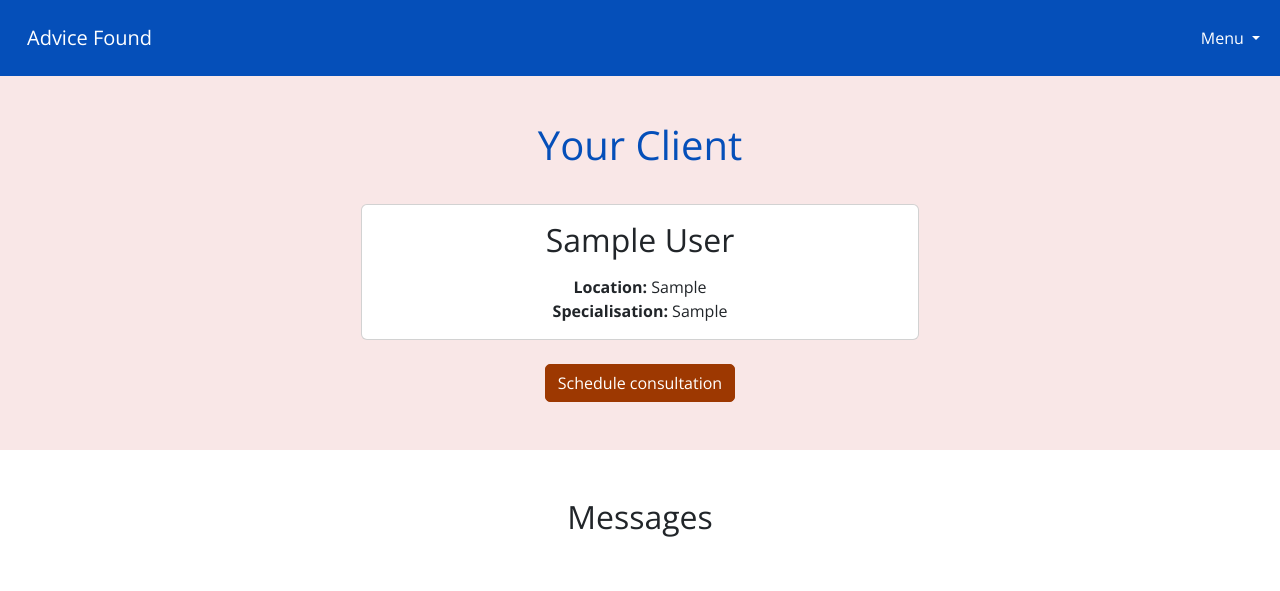
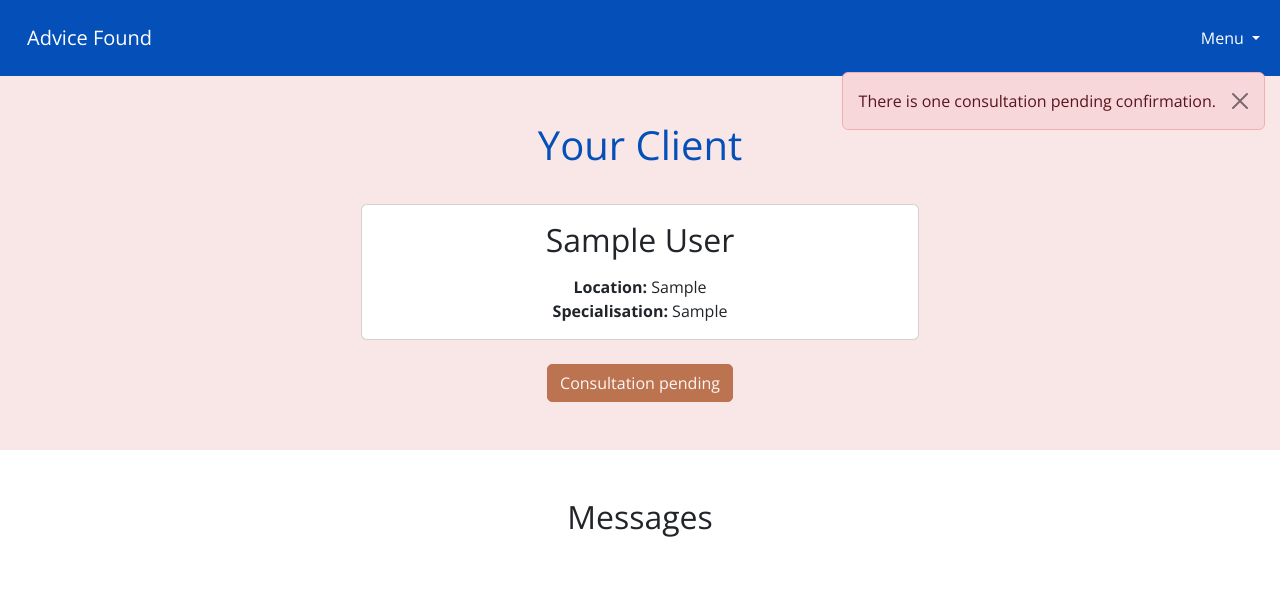
Before and after one commit to jannis-kiriasis/advisor-finder, a Django app: page /advisors/matches/client/1 in a window 1280 px wide. Shown: the top 591 px of the page. Run offline with Django 3.2, Linux system fonts and the light colour scheme; a user stored in the database is signed in; tables that the repository leaves empty hold one stand-in row (values such as "Sample post"); some libraries are stand-ins or nearby versions; some web fonts are replaced.

Commit message:
Disable schedule consultation if there is a consultation pending

```diff
--- a/advisors/views.py
+++ b/advisors/views.py
@@ -191,14 +191,35 @@ def seeker_profile(request, match_id):
     # Get seeker details
 
     match = get_object_or_404(Match, id=match_id)
+    notes = Message.objects.filter(match=match)
+    consultations = Consultation.objects.filter(match=match)
+    # Combine notes and consultations in 1 iterable list for template
+    elements = list(chain(notes, consultations))
 
-    notes = Message.objects.filter(match=match)
+    hide_consultation_form = False
 
-    consultations = Consultation.objects.filter(match=match)
+    if hide_consultation_form is False:
 
-    # Combine notes and consultations in 1 iterable list for template
+        try:
+            consultation_not_confirmed = get_object_or_404(
+                Consultation,
+                status=0
+            )
 
-    elements = list(chain(notes, consultations))
+        except:
+            messages.success(
+                request, (
+                    'There are no pending consultations. Schedule the next one!'
+                )
+            )
+        if consultation_not_confirmed:
+            hide_consultation_form = True
+
+        messages.error(
+            request, (
+                'There is one consultation pending confirmation.'
+            )
+        )
 
     if request.method == 'POST':
 
@@ -250,7 +271,8 @@ def seeker_profile(request, match_id):
         'message_form': MessageForm,
         'consultation_form': ConsultationForm,
         'page_title': f'{ match.seeker }',
-        'elements': elements
+        'elements': elements,
+        'hide_consultation_form': hide_consultation_form
         }
 
     return render(request, 'advisors/client-profile.html', context)
--- /dev/null
+++ b/checkout/functions.py
@@ -0,0 +1,4 @@
+def order_paid(order):
+    if order.paid is False:
+        order.paid = True
+        order.save()
--- a/checkout/models.py
+++ b/checkout/models.py
@@ -38,6 +38,7 @@ class Order(models.Model):
     stripe_pid = models.CharField(
         max_length=254, null=False, blank=False, default=''
     )
+    paid = models.BooleanField(default=False, blank=False)
 
     def _generate_order_number(self):
 
--- a/checkout/views.py
+++ b/checkout/views.py
@@ -54,8 +54,9 @@ def checkout(request):
     # If it doesn't exist redirect user to chat.
     try:
         consultation = Consultation.objects.filter(
-            match__id__in=get_all_matches
-            ).latest('created')
+            match__id__in=get_all_matches,
+            status=0
+            )
     except Consultation.DoesNotExist:
         message.error(request, ("Consultation doesn't exist."))
 
--- a/consultations/templates/consultations/consultation-form.html
+++ b/consultations/templates/consultations/consultation-form.html
@@ -1,6 +1,13 @@
+
+{% if hide_consultation_form is True %}
+<button class="btn btn-primary" data-bs-toggle="collapse" data-bs-target="#demo" disabled>
+    Consultation pending
+</button>
+{% else %}
 <button class="btn btn-primary" data-bs-toggle="collapse" data-bs-target="#demo">
     Schedule consultation
 </button>
+{% endif %}
 
 <div id="demo" class="collapse mt-4">
     <form id="consultation-form" method="POST">
--- a/static/css/base.css
+++ b/static/css/base.css
@@ -237,3 +237,10 @@ input[type="time"] {
     padding: 10px;
     margin-bottom: 10px;
 }
+
+/* advisors/matches/client */
+
+.btn:disabled {
+    background-color: var(--fuzzy-wuzzy);
+    border-color: var(--fuzzy-wuzzy);
+}
```
Also changed, not shown: checkout/admin.py (+7 -5 lines), checkout/templates/checkout/checkout.html (+6 -1 lines), checkout/webhook_handler.py (+8 -1 lines), checkout/migrations/0007_order_paid.py (added).
